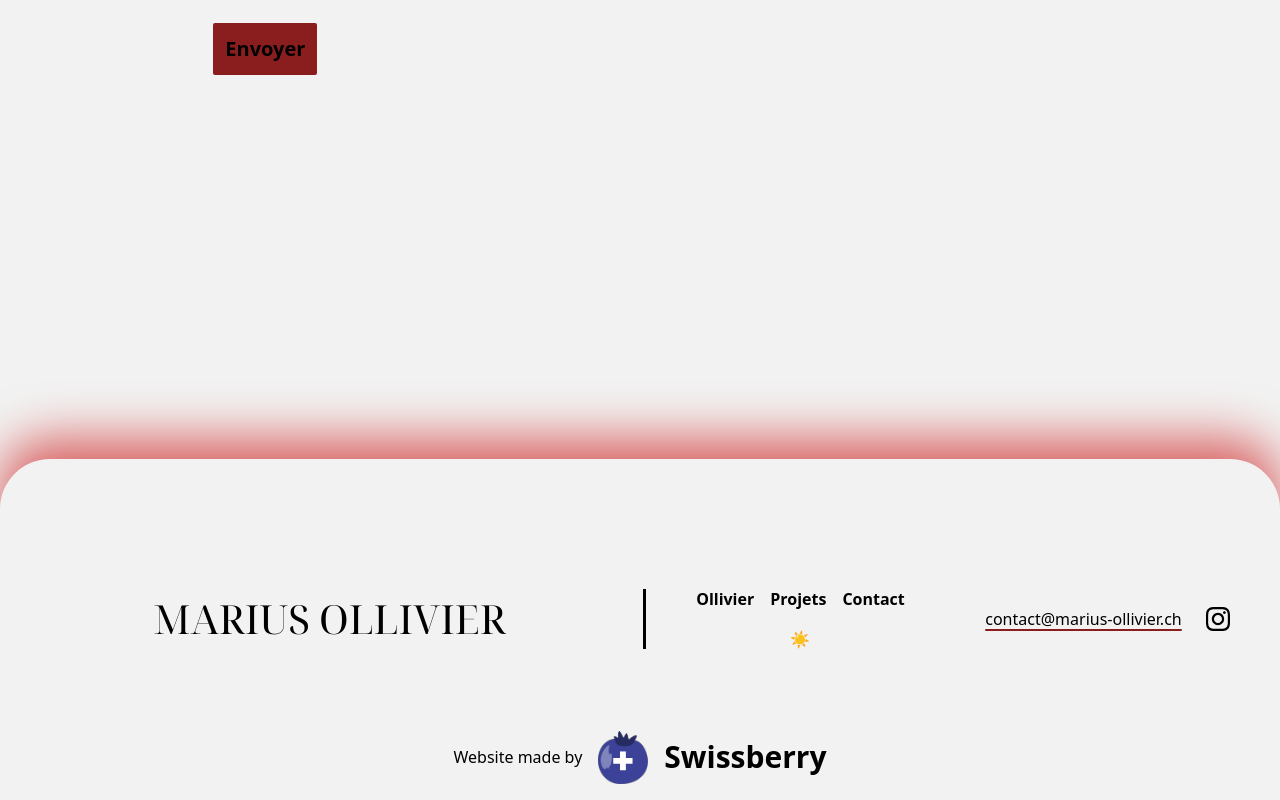
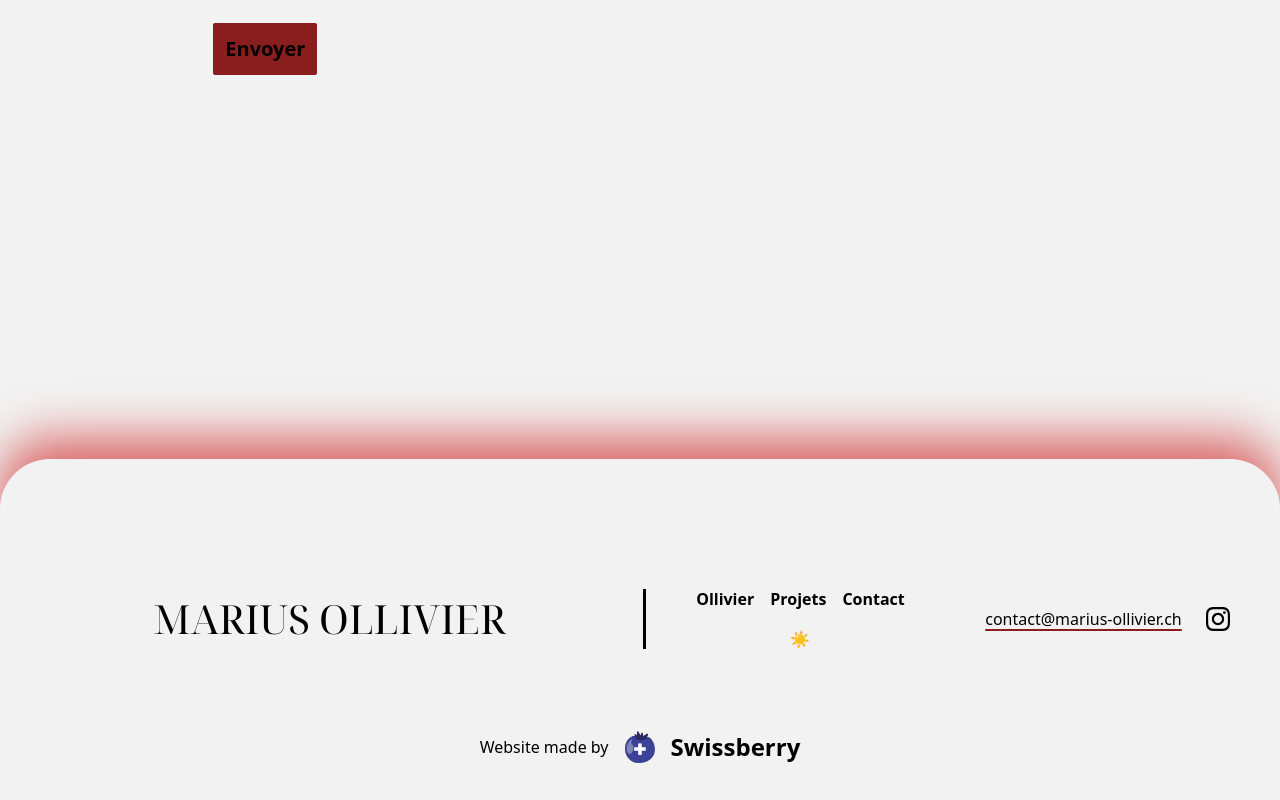
Before and after one commit to anthohn/portfolio-marius-ollivier, a Next.js app: page / in a window 1280 px wide. Shown: the part 3745-4545 px from the top of the page. After the commit the page ends 4524 px from the top, so only its background shows below. Built offline with nearby package versions, Linux system fonts and the light colour scheme.

Commit message:
reduce size "made by"

```diff
--- a/app/components/Footer.tsx
+++ b/app/components/Footer.tsx
@@ -45,9 +45,9 @@ export default function About() {
                     priority
                     src={swissBerry}
                     alt="Swiss Berry icon"
-                    width={50}
+                    width={30}
                     />
-                    <span className="text-3xl font-bold text-primary-light dark:text-primary-dark">Swissberry</span>
+                    <span className="text-2xl font-bold text-primary-light dark:text-primary-dark">Swissberry</span>
                 </a>
 
             </footer>
```
